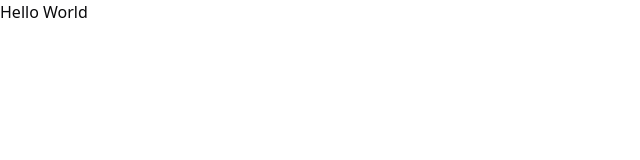
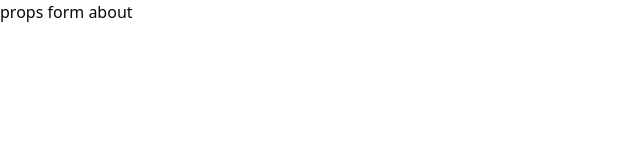
Before and after one commit to themadman159/portfolio-app, a Next.js app: page / in a window 1280 px wide. Shown: the top 160 px of the page, without its empty margins (0-640 px from the left). Built offline with nearby package versions, Linux system fonts and the light colour scheme.

Commit message:
feat: add boxreveal ui and text reveal component

```diff
--- a/package.json
+++ b/package.json
@@ -12,6 +12,7 @@
     "@radix-ui/react-icons": "^1.3.0",
     "class-variance-authority": "^0.7.0",
     "clsx": "^2.1.1",
+    "framer-motion": "^11.11.9",
     "lucide-react": "^0.453.0",
     "next": "14.2.15",
     "react": "^18",
--- /dev/null
+++ b/src/app/components/Reveal/Text.tsx
@@ -0,0 +1,31 @@
+import BoxReveal from "@/components/ui/box-reveal"
+
+interface TextRevealProps {
+  text: string;
+  boxColor?: string
+  duration?: number
+  textSize?: string
+  fontBold?: boolean
+}
+
+const TextReveal = (props: TextRevealProps) => {
+  return (
+    <div>
+      <BoxReveal
+        boxColor={props.boxColor ? props.boxColor :"#5046e6"}
+        duration={props.duration ? props.duration : 0.5}
+      >
+        <p
+          className={`
+            ${props.textSize}
+            ${props.fontBold ? 'font-bold' : ''}
+          `}
+        >
+          {props.text}
+        </p>
+      </BoxReveal>
+    </div>
+  )
+}
+
+export default TextReveal
--- /dev/null
+++ b/src/app/components/Section/About.tsx
@@ -0,0 +1,13 @@
+import TextReveal from "../Reveal/Text"
+
+const About = () => {
+  return (
+    <div className="">
+      <TextReveal
+        text="props form about"
+      />
+    </div>
+  )
+}
+
+export default About
--- a/src/app/page.tsx
+++ b/src/app/page.tsx
@@ -1,9 +1,10 @@
 import React from 'react'
+import About from './components/Section/About'
 
 const Home = () => {
   return (
     <div>
-      Hello World
+      <About />
     </div>
   )
 }
--- /dev/null
+++ b/src/components/ui/box-reveal.tsx
@@ -0,0 +1,71 @@
+"use client";
+
+import { useEffect, useRef } from "react";
+import { motion, useAnimation, useInView } from "framer-motion";
+
+interface BoxRevealProps {
+  children: JSX.Element;
+  width?: "fit-content" | "100%";
+  boxColor?: string;
+  duration?: number;
+}
+
+export const BoxReveal = ({
+  children,
+  width = "fit-content",
+  boxColor,
+  duration,
+}: BoxRevealProps) => {
+  const mainControls = useAnimation();
+  const slideControls = useAnimation();
+
+  const ref = useRef(null);
+  const isInView = useInView(ref, { once: true });
+
+  useEffect(() => {
+    if (isInView) {
+      slideControls.start("visible");
+      mainControls.start("visible");
+    } else {
+      slideControls.start("hidden");
+      mainControls.start("hidden");
+    }
+  }, [isInView, mainControls, slideControls]);
+
+  return (
+    <div ref={ref} style={{ position: "relative", width, overflow: "hidden" }}>
+      <motion.div
+        variants={{
+          hidden: { opacity: 0, y: 75 },
+          visible: { opacity: 1, y: 0 },
+        }}
+        initial="hidden"
+        animate={mainControls}
+        transition={{ duration: duration ? duration : 0.5, delay: 0.25 }}
+      >
+        {children}
+      </motion.div>
+
+      <motion.div
+        variants={{
+          hidden: { left: 0 },
+          visible: { left: "100%" },
+        }}
+        initial="hidden"
+        animate={slideControls}
+        transition={{ duration: duration ? duration : 0.5, ease: "easeIn" }}
+        style={{
+          position: "absolute",
+          top: 4,
+          bottom: 4,
+          left: 0,
+          right: 0,
+          zIndex: 20,
+          background: boxColor ? boxColor : "#5046e6",
+        }}
+      />
+    </div>
+  );
+};
+
+export default BoxReveal;
```
Also changed, not shown: 1 other file (tests, documents, lock files or other folders).
